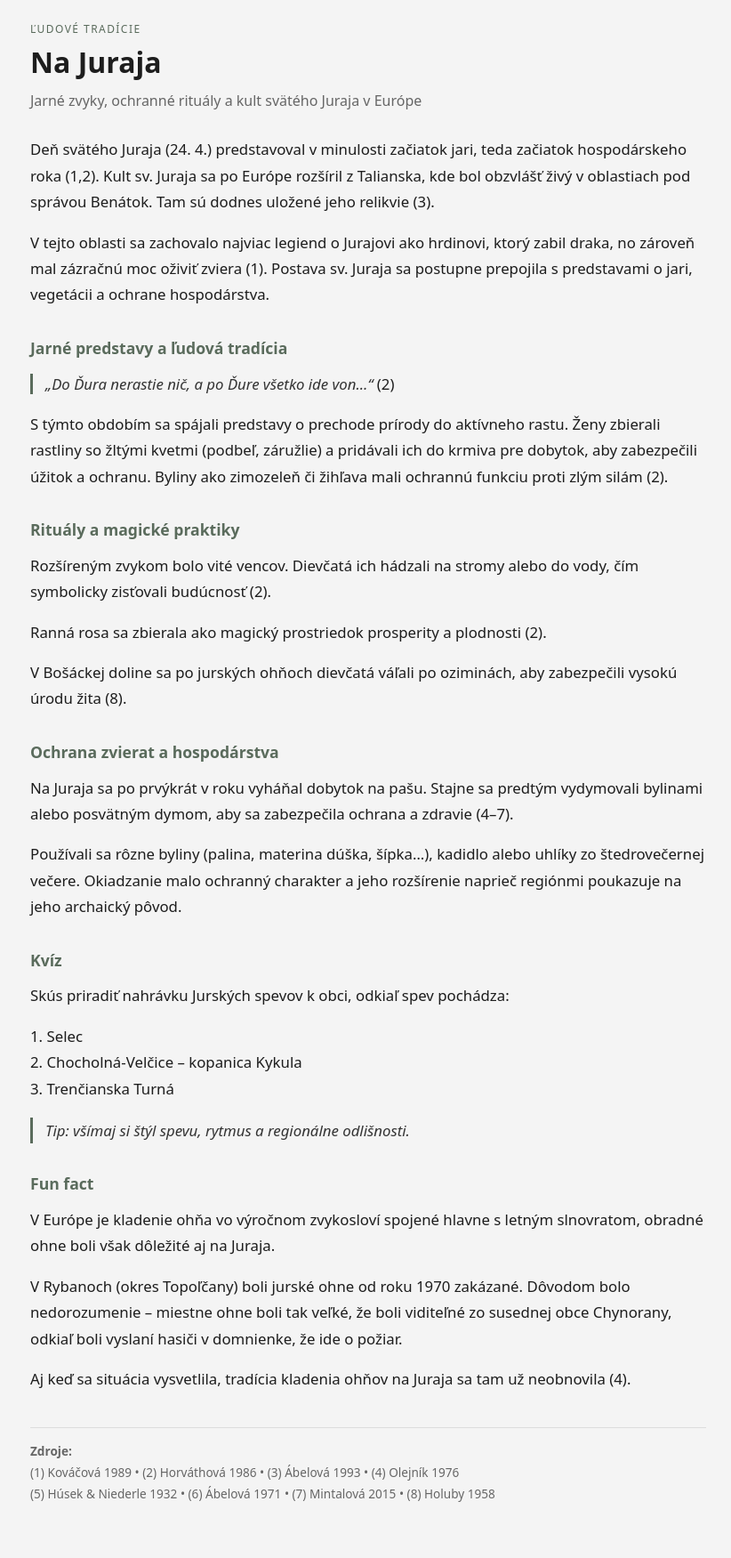
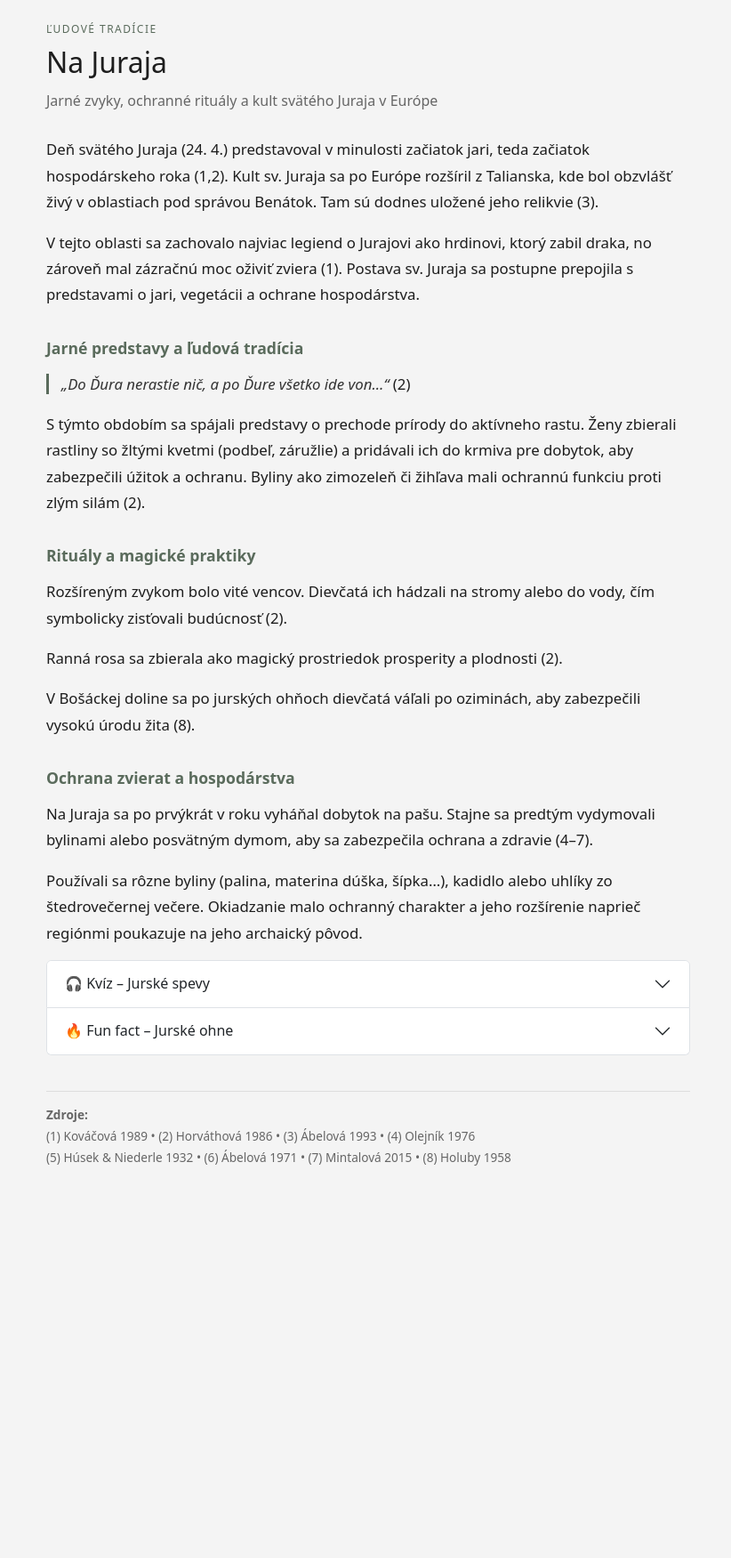
Before and after one commit to spetrovi/songbook, a Python web app: template app/templates/articles/juraj1.html in a window 1280 px wide. Shown: the whole page at 89% size, without its empty margins (226-1048 px from the left). After the commit the page ends 1310 px from the top, so only its background shows below. Run offline with Jinja, Linux system fonts and the light colour scheme; the template is opened without the code that fills it, so the values that code supplies are empty; some libraries are stand-ins or nearby versions.

Commit message:
Accordion
Signed-off-by: Samuel Petrovic <samuel.petrovic@centrum.sk>

```diff
--- a/app/templates/articles/juraj1.html
+++ b/app/templates/articles/juraj1.html
@@ -3,6 +3,18 @@
   <head>
     <meta charset="UTF-8" />
     <meta name="viewport" content="width=device-width, initial-scale=1.0"/>
+
+
+
+    <link href="https://cdn.jsdelivr.net/npm/bootstrap@5.3.2/dist/css/bootstrap.min.css" rel="stylesheet" integrity="sha384-T3c6CoIi6uLrA9TneNEoa7RxnatzjcDSCmG1MXxSR1GAsXEV/Dwwykc2MPK8M2HN" crossorigin="anonymous">
+    <script src="https://unpkg.com/htmx.org@1.7.0/dist/htmx.min.js"></script>
+    <script src="https://raw.githack.com/SortableJS/Sortable/master/Sortable.js" defer></script>
+    <script src="https://cdn.jsdelivr.net/combine/npm/tone@14.7.58,npm/@magenta/music@1.22.1/es6/core.js,npm/focus-visible@5,npm/html-midi-player@1.4.0"></script>
+    <script src=" https://cdn.jsdelivr.net/npm/@yaireo/tagify@4.31.3/dist/tagify.min.js "></script>
+    <link href=" https://cdn.jsdelivr.net/npm/@yaireo/tagify@4.31.3/dist/tagify.min.css " rel="stylesheet">
+    <link rel="stylesheet" href="https://cdn.jsdelivr.net/npm/bootstrap-icons@1.11.3/font/bootstrap-icons.min.css">
+    <script src="https://cdn.jsdelivr.net/npm/bootstrap@5.3.2/dist/js/bootstrap.bundle.min.js" integrity="sha384-C6RzsynM9kWDrMNeT87bh95OGNyZPhcTNXj1NW7RuBCsyN/o0jlpcV8Qyq46cDfL" crossorigin="anonymous"></script>
+
     <title>Na Juraja</title>
 
     <style>
@@ -182,40 +194,72 @@
       </p>
 
 
+
+
+      <div class="accordion" id="jurajAccordion">
+
     <!-- KVÍZ -->
-      <div class="section-title"  id="quiz">Kvíz</div>
+        <div class="accordion-item">
+          <h2 class="accordion-header" id="quizHeading">
+            <button class="accordion-button collapsed" type="button"
+                    data-bs-toggle="collapse" data-bs-target="#quiz"
+                    aria-expanded="false" aria-controls="quiz">
+              🎧 Kvíz – Jurské spevy
+            </button>
+          </h2>
 
-      <p>
-        Skús priradiť nahrávku Jurských spevov k obci, odkiaľ spev pochádza:
-      </p>
+          <div id="quiz" class="accordion-collapse collapse"
+               aria-labelledby="quizHeading"
+               data-bs-parent="#jurajAccordion">
 
-      <p>
-        1. Selec<br/>
-        2. Chocholná-Velčice – kopanica Kykula<br/>
-        3. Trenčianska Turná
-      </p>
+            <div class="accordion-body">
+              <p>Skús priradiť nahrávku Jurských spevov k obci:</p>
 
-      <p class="quote">
-        Tip: všímaj si štýl spevu, rytmus a regionálne odlišnosti.
-      </p>
+              <ol>
+                <li>Selec</li>
+                <li>Chocholná-Velčice – kopanica Kykula</li>
+                <li>Trenčianska Turná</li>
+              </ol>
+            </div>
+          </div>
+        </div>
 
-<!-- FUN FACT -->
-      <div class="section-title">Fun fact</div>
+    <!-- FUN FACT -->
+        <div class="accordion-item">
+          <h2 class="accordion-header" id="factHeading">
+            <button class="accordion-button collapsed" type="button"
+                    data-bs-toggle="collapse" data-bs-target="#funfact"
+                    aria-expanded="false" aria-controls="funfact">
+              🔥 Fun fact – Jurské ohne
+            </button>
+          </h2>
 
-      <p>
-        V Európe je kladenie ohňa vo výročnom zvykosloví spojené hlavne s letným slnovratom,
-        obradné ohne boli však dôležité aj na Juraja.
-      </p>
+          <div id="funfact" class="accordion-collapse collapse"
+               aria-labelledby="factHeading"
+               data-bs-parent="#jurajAccordion">
 
-      <p>
-        V Rybanoch (okres Topoľčany) boli jurské ohne od roku 1970 zakázané.
-        Dôvodom bolo nedorozumenie – miestne ohne boli tak veľké, že boli viditeľné zo susednej obce Chynorany,
-        odkiaľ boli vyslaní hasiči v domnienke, že ide o požiar.
-      </p>
+            <div class="accordion-body">
+              <p>
+                V Európe je kladenie ohňa spojené najmä s letným slnovratom,
+                no dôležité bolo aj na Juraja.
+              </p>
 
-      <p>
-        Aj keď sa situácia vysvetlila, tradícia kladenia ohňov na Juraja sa tam už neobnovila (4).
-      </p>
+              <p>
+                V Rybanoch (okres Topoľčany) boli jurské ohne od roku 1970 zakázané,
+                keďže boli viditeľné až do Chynorian, kde si mysleli, že ide o požiar.
+              </p>
+
+              <p>
+                Tradícia sa už neobnovila (4).
+              </p>
+            </div>
+
+          </div>
+        </div>
+
+      </div>
+
+
 
 
     <!-- SOURCES -->
```
